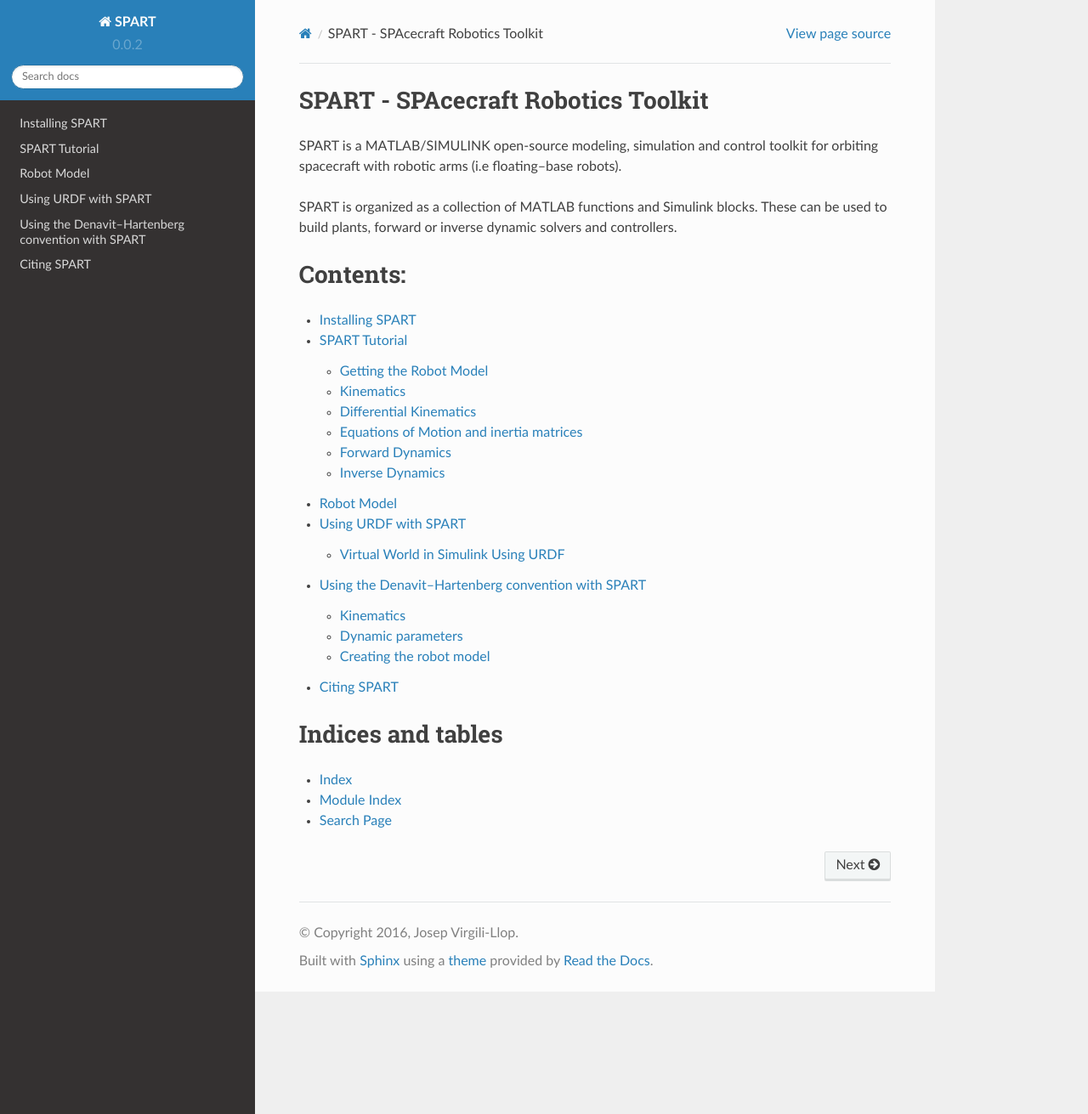
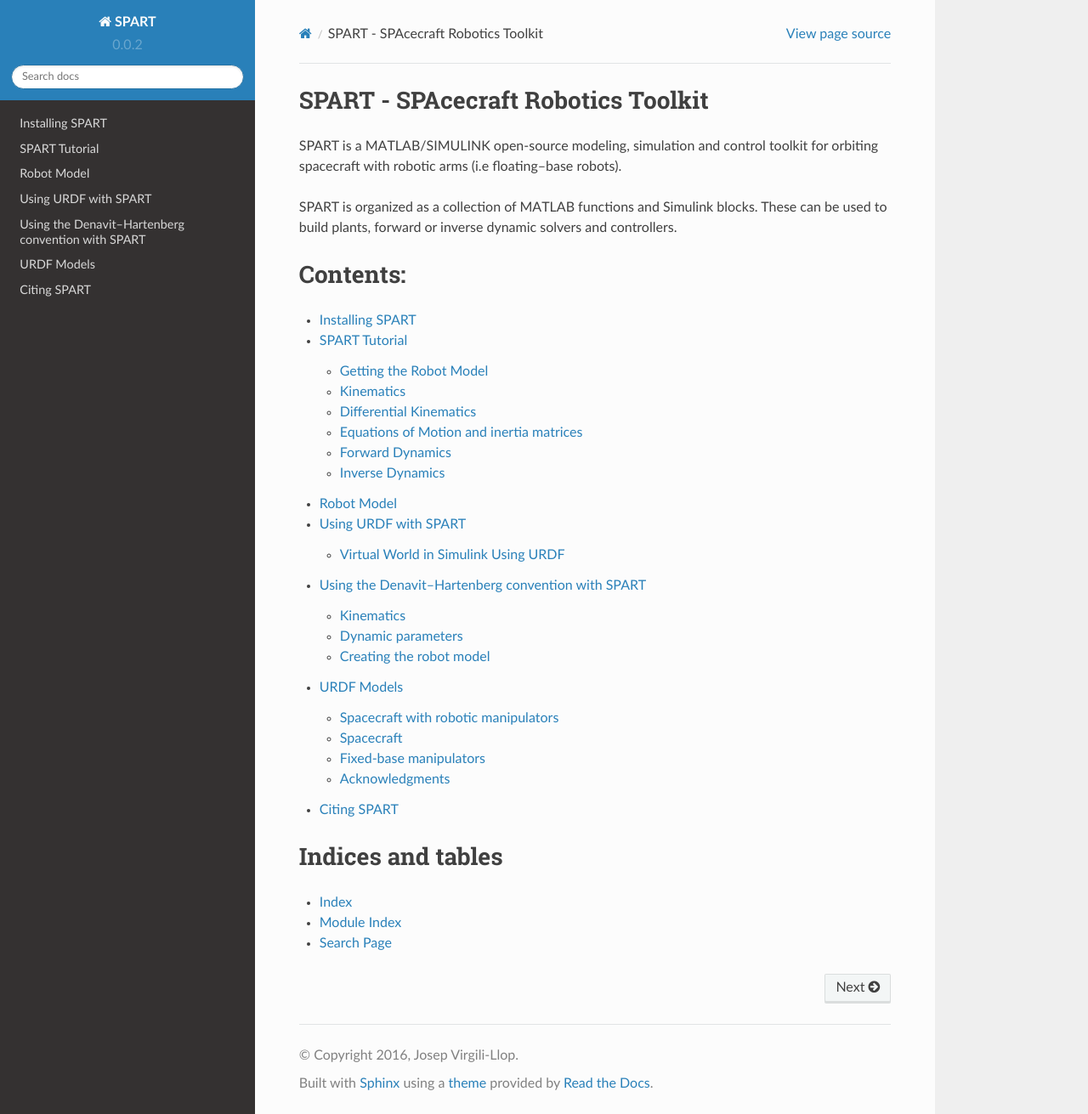
Before and after one commit to wujiashu0421/SPART, a Sphinx documentation site: the page built from docs/source/index.rst, in a window 1280 px wide and 1311 px high. Shown: the whole window at 85% size. Built offline with Sphinx 7.4.7 and the Read the Docs theme 2.0.0, drawn with Linux system fonts in a browser that asks for light colours; some of the changed lines change nothing that is shown.

Commit message:
Added new section presenting the different URDF models available.

```diff
--- /dev/null
+++ b/docs/source/URDF_Models.rst
@@ -0,0 +1,35 @@
+===========
+URDF Models
+===========
+
+SPART comes with a few URDF models ready to use. These models are located in ``Utilities/URDF_Models``, which should be already included in your path.
+
+Spacecraft with robotic manipulators
+------------------------------------
+
+- ``SC_3DoF.urdf`` a simple spacecraft with a 3 DoF manipulator.
+
+.. figure:: Figures/SC_3DoF.png
+   :scale: 25 %
+   :align: center
+   :alt: Spacecraft with a 3 DoF manipulator
+
+   Simple spacecraft with a 3 DoF manipulator.
+
+Spacecraft
+----------
+
+- ``Simple_Spacecraft.urdf`` a simple spacecraft model.
+
+
+Fixed-base manipulators
+-----------------------
+
+- ``kuka_iiwa.urdf`` Kuka iiwa manipulator.
+- ``kuka_lwr.urdf`` Kuka lwr manipulator.
+
+
+Acknowledgments
+---------------
+
+The ``kuka_iiwa.urdf`` and ``kuka_lwr.urdf`` URDF models have been obtained from the `Bullet Physics SDK <https://github.com/bulletphysics/bullet3>`_.
--- a/docs/source/index.rst
+++ b/docs/source/index.rst
@@ -17,6 +17,7 @@
    Robot_Model
    URDF
    DH
+   URDF_Models
    Cite
 
 
```
Also changed, not shown: docs/source/Figures/SC_3DoF.png (added).
